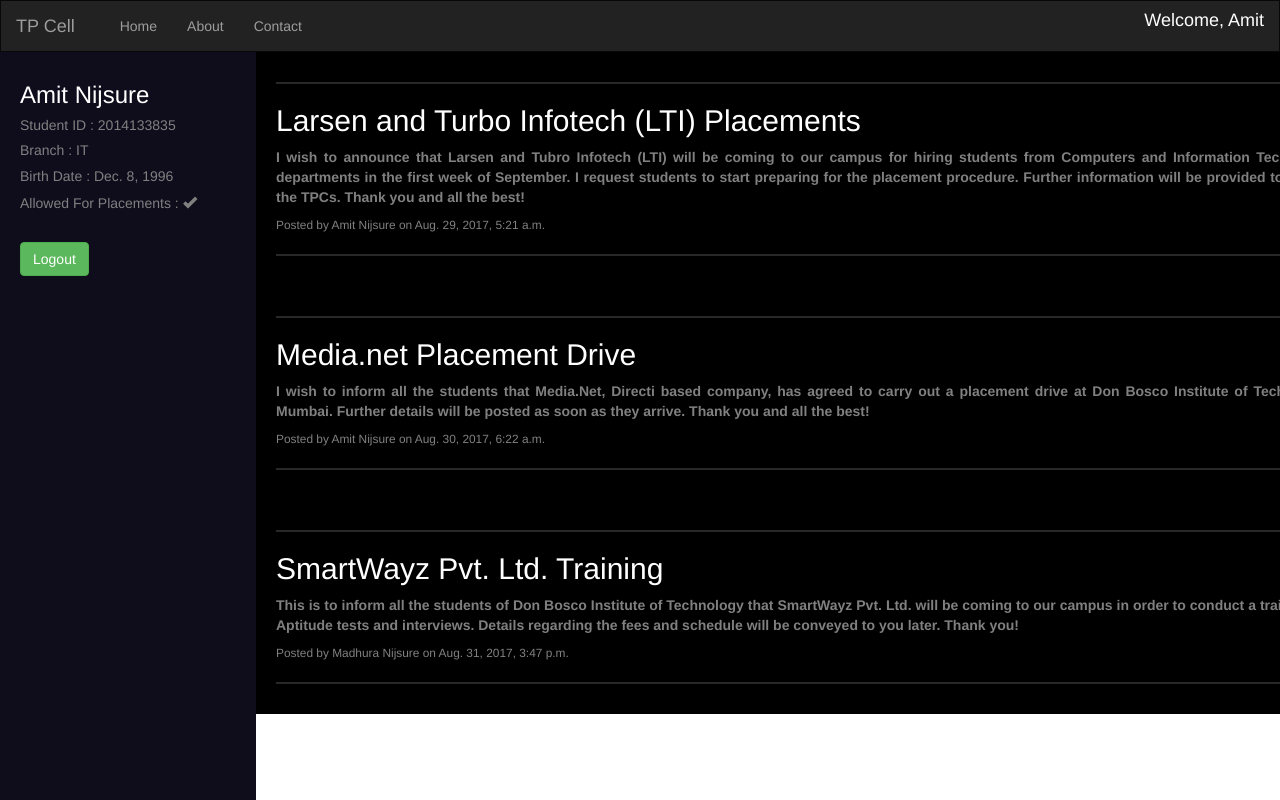
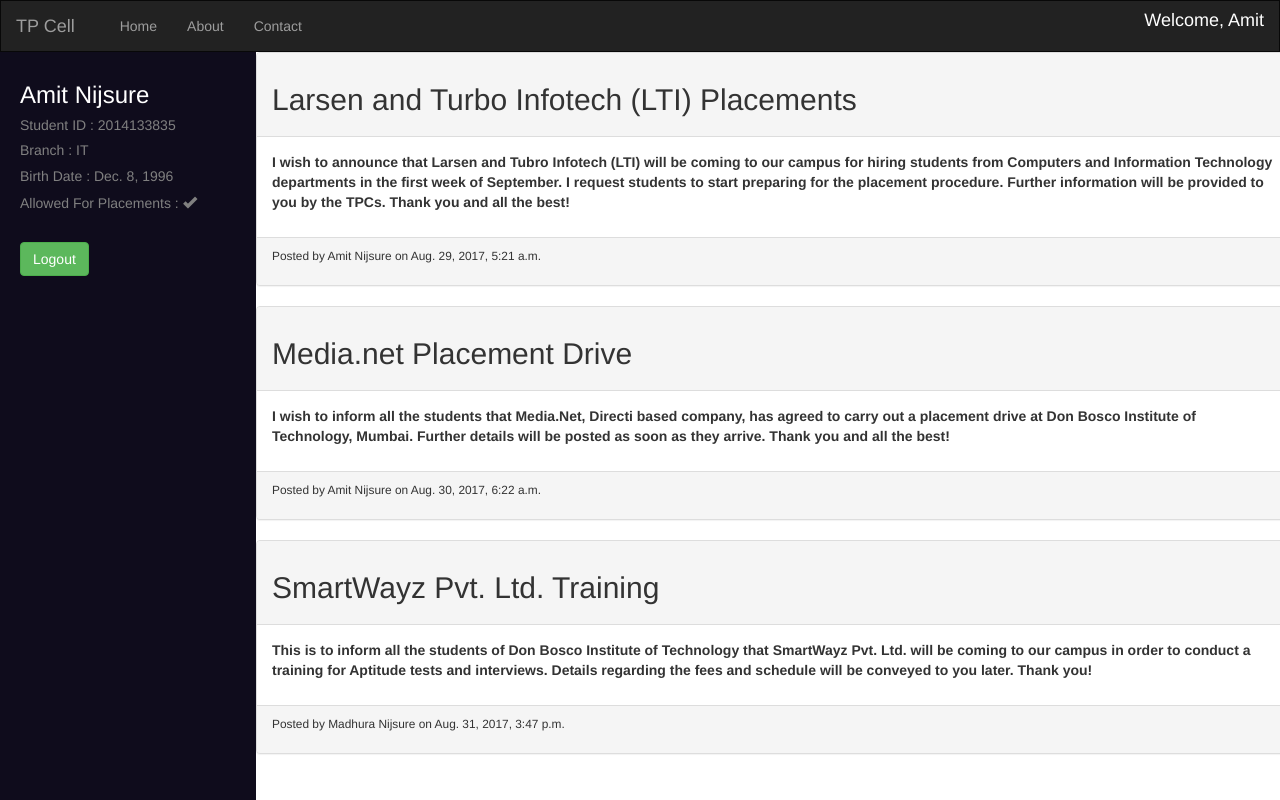
Before and after one commit to amitdev81296/tpsw, a Django app: template tp/templates/tp/dashboard.html in a window 1280 px wide. Run offline with Django 3.2, Linux system fonts and the light colour scheme; the template is opened without the code that fills it: values that come from a table or form of the project are taken from there, others are empty; a user stored in the database is signed in; data comes from the database, SQL or seed files in the repository; both versions use the stored data as it was after the commit; some libraries are stand-ins or nearby versions.

Commit message:
Ordered Posts According To Time Added on Dashboard

```diff
--- a/tp/templates/tp/dashboard.html
+++ b/tp/templates/tp/dashboard.html
@@ -18,7 +18,6 @@
             padding-top: 51.7px;
             padding-left: 20%;
             padding-right: 20%;
-            background-color: #000000;
             overflow-x: hidden;
         }
         .profile-container, post-container {
@@ -52,13 +51,10 @@
     </div>
     <div class="post-container">
     {% for post in posts %}
-        <div class="container">
-            <hr>
-            <h2 style="color: white">{{ post.title }}</h2>
-
-            <strong><p>{{ post.body }}</p></strong>
-            <small><p>Posted by {{ post.user.first_name }}&nbsp;{{ post.user.last_name }} on {{ post.created }}</p></small>
-            <hr>
+        <div class="panel panel-default" style="width: 135%">
+            <div class="panel-heading"><h2>{{ post.title }}</h2></div>
+            <div class="panel-body"><strong><p>{{ post.body }}</p></strong></div>
+            <div class="panel-footer"><small><p>Posted by {{ post.user.first_name }}&nbsp;{{ post.user.last_name }} on {{ post.created }}</p></small></div>
         </div>
     {% endfor %}
     </div>
--- a/tp/views.py
+++ b/tp/views.py
@@ -21,7 +21,7 @@
         pw = request.POST['password']
         user = authenticate(username=un, password=pw)
         user_profile = UserProfile.objects.get(user = user)
-        post = Post.objects.all()
+        post = Post.objects.order_by('-created')
         if user:
             return render(request, 'tp/dashboard.html', {'user': user, 'user_profile': user_profile, 'posts': post})
         else:
```
Also changed, not shown: db.sqlite3.
